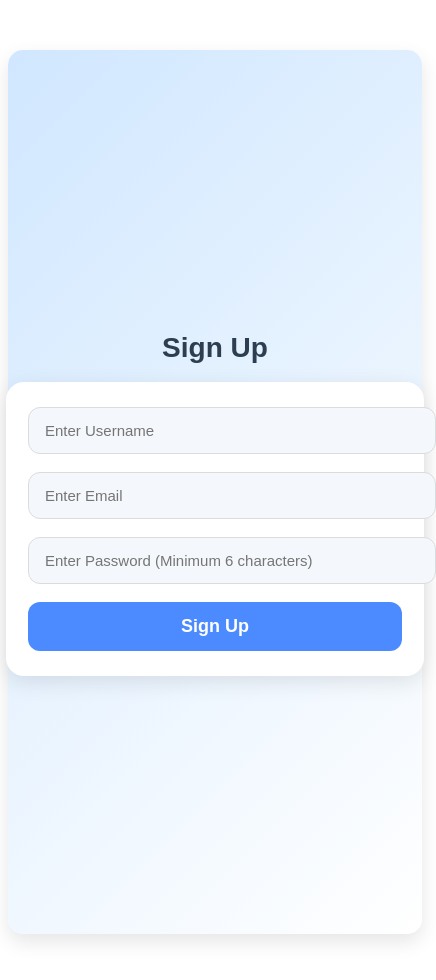
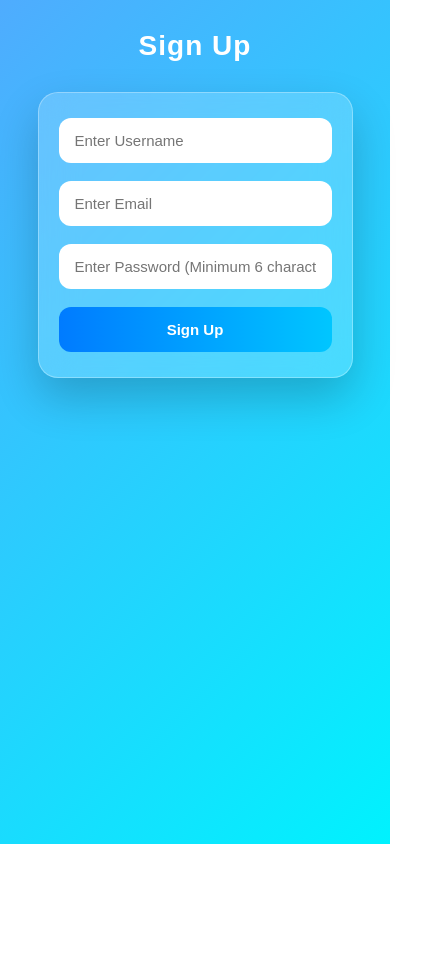
Before and after one commit to PemmadiBalu/Resumer-Analyzer, a React (Create React App) app in the folder Frontend/my-react-app/: page /signup in a window 390 px wide. Shown: the top 980 px of the page, 436 px wide, since content can reach past the window. After the commit the page ends 844 px from the top, so only its background shows below. Built offline with nearby package versions, Linux system fonts and the light colour scheme; the HTML template or start-up script is replaced by a standard one.

Commit message:
Update auth.css

```diff
--- a/Frontend/my-react-app/src/styles/auth.css
+++ b/Frontend/my-react-app/src/styles/auth.css
@@ -1,272 +1,193 @@
 
-/* Full Page Centering */
+
+/* ===========================
+   RESET
+=========================== */
+
+* {
+  margin: 0;
+  padding: 0;
+  box-sizing: border-box;
+}
+
+/* ===========================
+   PAGE
+=========================== */
+
 .auth-container {
-  width: 100%;
   min-height: 100vh;
-  background: linear-gradient(135deg, #dfe9f3, #ffffff);
   display: flex;
   flex-direction: column;
   align-items: center;
-  justify-content: center;
-  padding: 20px;
+  justify-content: flex-start;
+  background: linear-gradient(135deg, #4facfe, #00f2fe);
   font-family: "Poppins", sans-serif;
+  padding: 40px 20px;
+  animation: fadeIn 1s ease;
 }
 
-/* Card Style */
-.auth-form {
-  background: #ffffff;
-  width: 100%;
-  max-width: 380px;
-  padding: 35px 30px;
-  border-radius: 16px;
-  box-shadow: 0 6px 20px rgba(0, 0, 0, 0.1);
-  display: flex;
-  flex-direction: column;
-  gap: 15px;
+/* ===========================
+   TITLE
+=========================== */
+
+.auth-container h2 {
+  color: #ffffff;
+  font-size: 38px;
+  font-weight: 700;
+  margin-bottom: 40px;
+  text-align: center;
+  letter-spacing: 1px;
 }
 
-/* Heading */
-.auth-container h2 {
-  margin-bottom: 15px;
-  font-size: 30px;
-  color: #333;
+/* ===========================
+   CARD
+=========================== */
+
+.auth-form {
+  width: 100%;
+  max-width: 420px;
+  padding: 35px;
+
+  background: rgba(255, 255, 255, 0.18);
+  backdrop-filter: blur(18px);
+  -webkit-backdrop-filter: blur(18px);
+
+  border-radius: 20px;
+  border: 1px solid rgba(255, 255, 255, 0.3);
+
+  box-shadow: 0 20px 45px rgba(0, 0, 0, 0.2);
+
+  animation:
+    zoomIn .8s ease,
+    floating 4s ease-in-out infinite;
+}
+
+/* ===========================
+   INPUTS
+=========================== */
+
+.auth-form input {
+  width: 100%;
+  padding: 14px 16px;
+  margin-bottom: 18px;
+  border: none;
+  border-radius: 12px;
+  outline: none;
+  font-size: 15px;
+  transition: 0.35s;
+}
+
+.auth-form input:focus {
+  transform: scale(1.03);
+  box-shadow: 0 0 12px rgba(255, 255, 255, 0.7);
+}
+
+/* ===========================
+   BUTTON
+=========================== */
+
+.auth-form button {
+  width: 100%;
+  padding: 14px;
+  border: none;
+  border-radius: 12px;
+  background: linear-gradient(90deg, #007bff, #00c6ff);
+  color: white;
+  font-size: 17px;
+  font-weight: 600;
+  cursor: pointer;
+  transition: 0.4s;
+}
+
+.auth-form button:hover {
+  transform: translateY(-3px);
+  box-shadow: 0 12px 25px rgba(0, 123, 255, 0.45);
+}
+
+.auth-form button:active {
+  transform: scale(0.97);
+}
+
+/* ===========================
+   MESSAGE
+=========================== */
+
+.msg {
+  margin-top: 15px;
+  text-align: center;
+  color: #ffffff;
   font-weight: 600;
 }
 
-/* Inputs */
-.auth-form input {
-  width: 100%;
-  padding: 12px 14px;
-  border: 1px solid #dcdcdc;
-  border-radius: 10px;
-  font-size: 15px;
-  background: #f8f9fb;
-  transition: all 0.3s ease;
+/* ===========================
+   ANIMATIONS
+=========================== */
+
+@keyframes fadeIn {
+  from {
+    opacity: 0;
+  }
+  to {
+    opacity: 1;
+  }
 }
 
-.auth-form input:focus {
-  outline: none;
-  border-color: #4b8bff;
-  background: #fff;
-  box-shadow: 0 0 0 3px rgba(75, 139, 255, 0.2);
+@keyframes zoomIn {
+  from {
+    opacity: 0;
+    transform: translateY(40px) scale(0.9);
+  }
+  to {
+    opacity: 1;
+    transform: translateY(0) scale(1);
+  }
 }
 
-/* Button */
-.auth-form button {
-  width: 100%;
-  padding: 12px;
-  background: #4b8bff;
-  border: none;
-  border-radius: 10px;
-  color: #fff;
-  font-size: 17px;
-  font-weight: 600;
-  cursor: pointer;
-  transition: 0.3s ease;
+@keyframes floating {
+  0% {
+    transform: translateY(0);
+  }
+
+  50% {
+    transform: translateY(-8px);
+  }
+
+  100% {
+    transform: translateY(0);
+  }
 }
 
-.auth-form button:hover {
-  background: #356fe0;
+/* ===========================
+   RESPONSIVE
+=========================== */
+
+@media (max-width: 768px) {
+  .auth-container {
+    padding-top: 30px;
+  }
+
+  .auth-container h2 {
+    font-size: 32px;
+    margin-bottom: 30px;
+  }
+
+  .auth-form {
+    max-width: 90%;
+    padding: 30px;
+  }
 }
 
-/* Message */
-.msg {
-  margin-top: 15px;
-  font-size: 16px;
-  color: #333;
-  font-weight: 500;
-  text-align: center;
-}
+@media (max-width: 480px) {
+  .auth-container h2 {
+    font-size: 28px;
+  }
 
-/* Small devices */
-@media (max-width: 480px) {
   .auth-form {
     padding: 25px 20px;
   }
-}
 
-
-/* Container for the login/account section */
-.auth-container {
-  max-width: 450px;
-  margin: 50px auto;
-  padding: 30px;
-  background-color: #f0f8ff; /* light blue background */
-  border-radius: 15px;
-  box-shadow: 0 8px 20px rgba(0, 0, 0, 0.1);
-  font-family: 'Segoe UI', Tahoma, Geneva, Verdana, sans-serif;
-  text-align: center;
-}
-
-/* Headings */
-.auth-container h2 {
-  color: #0077b6;
-  margin-bottom: 10px;
-}
-
-.auth-container p {
-  color: #333;
-  margin-bottom: 20px;
-}
-
-/* Account details box */
-.account-details {
-  background-color: #ffffff;
-  border: 1px solid #d0e7ff;
-  border-radius: 12px;
-  padding: 20px;
-  margin-bottom: 20px;
-  text-align: left;
-}
-
-.account-details h3 {
-  color: #0077b6;
-  margin-bottom: 10px;
-  font-size: 1.2rem;
-}
-
-.account-details ul {
-  list-style: none;
-  padding: 0;
-}
-
-.account-details li {
-  padding: 8px 0;
-  border-bottom: 1px solid #e0f0ff;
-  color: #555;
-}
-
-.account-details li:last-child {
-  border-bottom: none;
-}
-
-/* Logout button */
-.auth-container button {
-  background-color: #0077b6;
-  color: #fff;
-  padding: 12px 25px;
-  border: none;
-  border-radius: 8px;
-  cursor: pointer;
-  font-size: 1rem;
-  transition: background-color 0.3s ease;
-}
-
-.auth-container button:hover {
-  background-color: #005f87;
-}
-
-/* Message text */
-.msg {
-  color: green;
-  margin-top: 10px;
-  font-weight: 500;
-}
-
-
-/* signup page specific */
-
-/* Full Page Centering */
-.auth-container {
-  width: 100%;
-  min-height: 100vh;
-  background: linear-gradient(135deg, #d0e7ff, #ffffff);
-  display: flex;
-  flex-direction: column;
-  align-items: center;
-  justify-content: center;
-  padding: 20px;
-  font-family: "Poppins", sans-serif;
-  animation: fadeIn 0.6s ease-in-out;
-}
-
-/* Fade-in animation */
-@keyframes fadeIn {
-  from { opacity: 0; transform: translateY(20px); }
-  to { opacity: 1; transform: translateY(0); }
-}
-
-/* Card Style */
-.auth-form {
-  background: #ffffff;
-  width: 100%;
-  max-width: 400px;
-  padding: 35px 30px;
-  border-radius: 18px;
-  box-shadow: 0 6px 22px rgba(0, 0, 0, 0.1);
-  display: flex;
-  flex-direction: column;
-  gap: 18px;
-  animation: scaleUp 0.35s ease;
-}
-
-/* Card animation */
-@keyframes scaleUp {
-  from { transform: scale(0.92); opacity: 0; }
-  to { transform: scale(1); opacity: 1; }
-}
-
-/* Heading */
-.auth-container h2 {
-  margin-bottom: 18px;
-  font-size: 32px;
-  color: #2c3e50;
-  font-weight: 700;
-}
-
-/* Inputs */
-.auth-form input {
-  width: 100%;
-  padding: 14px 16px;
-  border: 1px solid #dcdcdc;
-  border-radius: 12px;
-  font-size: 15px;
-  background: #f4f7fb;
-  transition: all 0.3s ease;
-}
-
-.auth-form input:focus {
-  outline: none;
-  border-color: #4b8bff;
-  background: #ffffff;
-  box-shadow: 0 0 0 3px rgba(75, 139, 255, 0.25);
-}
-
-/* Button */
-.auth-form button {
-  width: 100%;
-  padding: 14px;
-  background: #4b8bff;
-  border: none;
-  border-radius: 12px;
-  color: #fff;
-  font-size: 18px;
-  font-weight: 600;
-  cursor: pointer;
-  transition: 0.3s ease;
-}
-
-.auth-form button:hover {
-  background: #2f6ce0;
-  transform: translateY(-2px);
-}
-
-/* Success or Error Message */
-.msg {
-  margin-top: 18px;
-  font-size: 16px;
-  font-weight: 500;
-  color: #2c3e50;
-  text-align: center;
-}
-
-/* Responsive */
-@media (max-width: 480px) {
-  .auth-form {
-    padding: 25px 22px;
-  }
-
-  .auth-container h2 {
-    font-size: 28px;
+  .auth-form input,
+  .auth-form button {
+    font-size: 15px;
   }
 }
```
